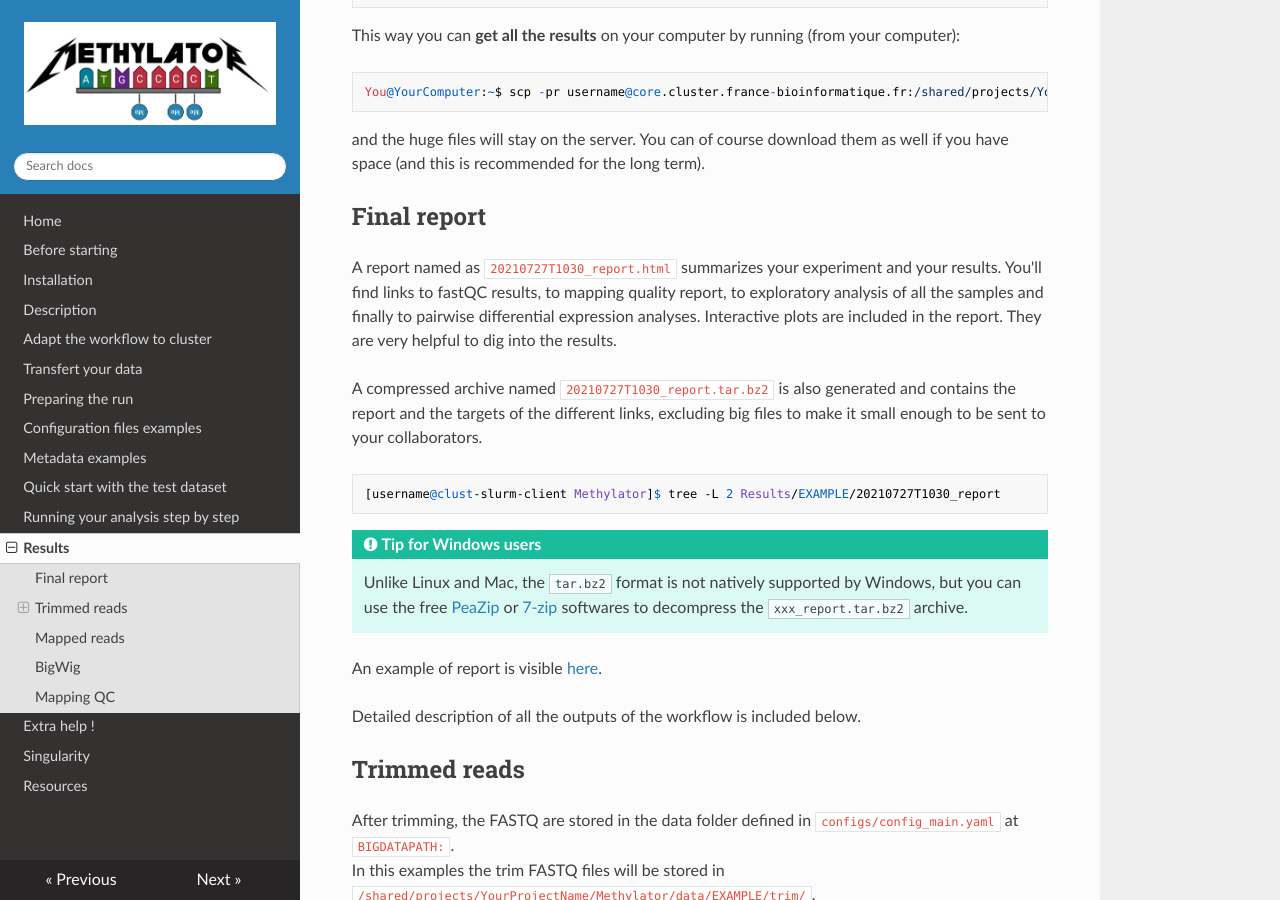
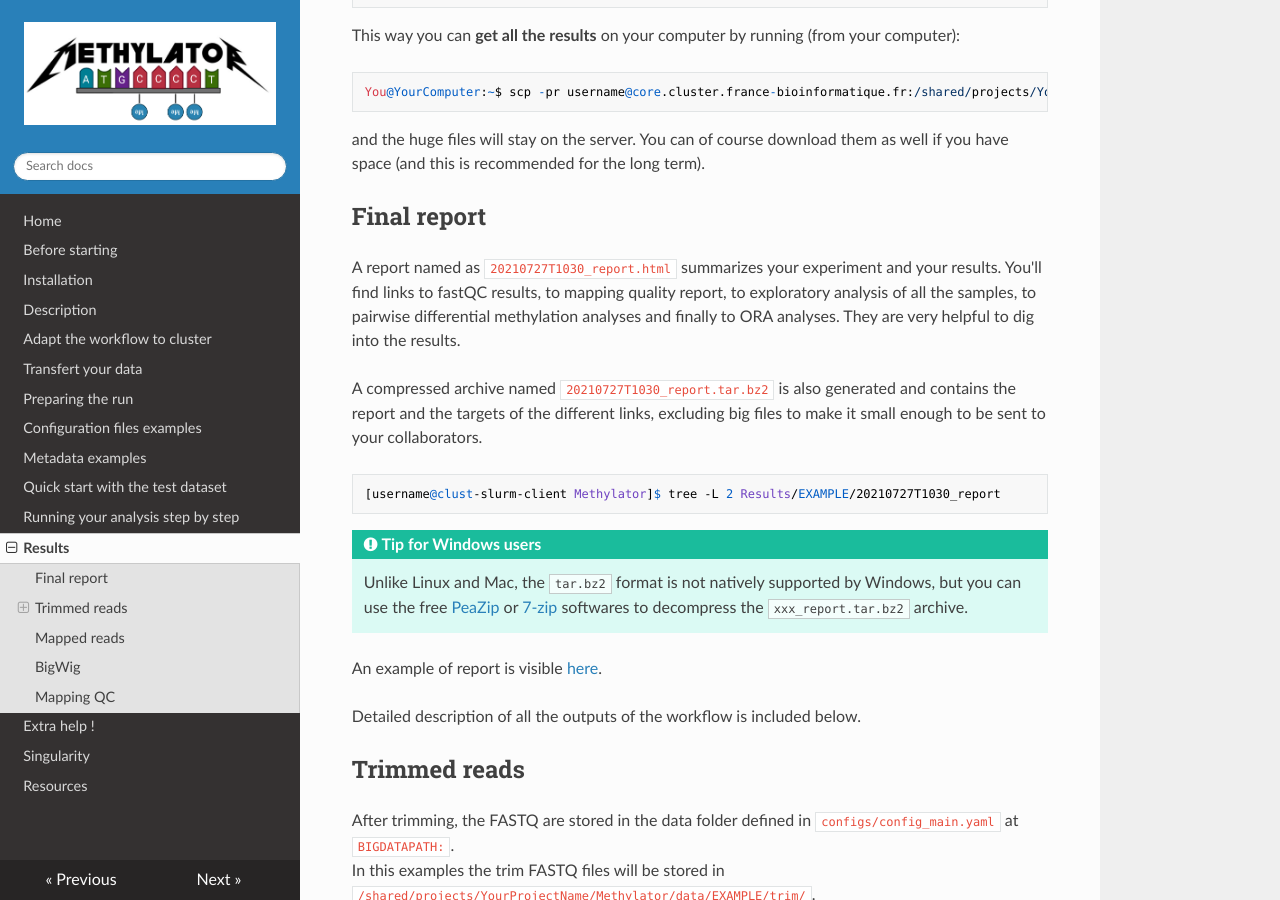
Before and after one commit to parisepigenetics/Methylator-Documentation, an MkDocs documentation site: the page built from docs/results.md, in a window 1280 px wide and 900 px high, scrolled down 1375 px. Built offline with MkDocs 1.6.1, drawn with Linux system fonts in a browser that asks for light colours; nearby versions of some CDN libraries.

Commit message:
Update results.md

````diff
--- a/docs/results.md
+++ b/docs/results.md
@@ -86,14 +86,12 @@ and the huge files will stay on the server. You can of course download them as w
 
 ## Final report
 
-A report named as `20210727T1030_report.html` summarizes your experiment and your results. You'll find links to fastQC results, to mapping quality report, to exploratory analysis of all the samples and finally to pairwise differential expression analyses. Interactive plots are included in the report. They are very helpful to dig into the results.
+A report named as `20210727T1030_report.html` summarizes your experiment and your results. You'll find links to fastQC results, to mapping quality report, to exploratory analysis of all the samples, to pairwise differential methylation analyses and finally to ORA analyses. They are very helpful to dig into the results.
 
 A compressed archive named `20210727T1030_report.tar.bz2` is also generated and contains the report and the targets of the different links, excluding big files to make it small enough to be sent to your collaborators.
 
 ```bash
 [username@clust-slurm-client Methylator]$ tree -L 2 Results/EXAMPLE/20210727T1030_report
-
-
 ```
 
 !!! tip "Tip for Windows users"
````
